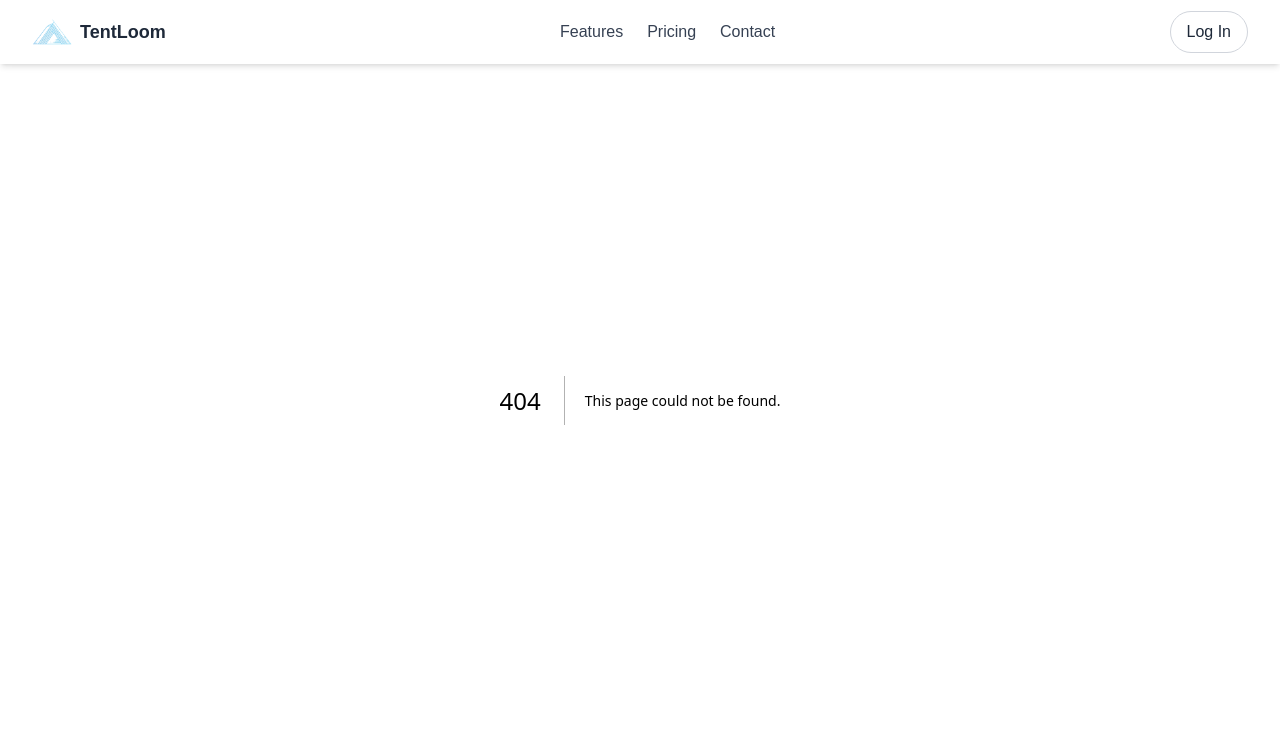
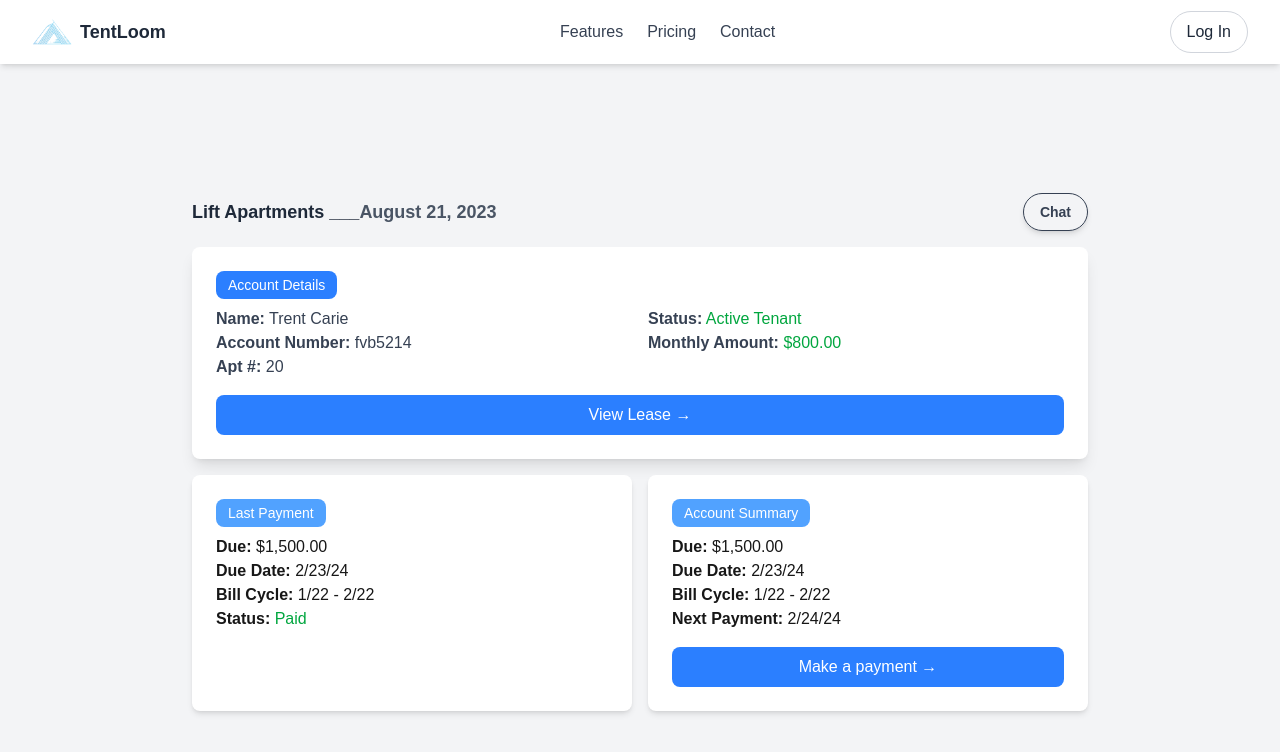
Before and after one commit to adnanfrd/Tenants-Transaction-System, a Next.js app: page /account in a window 1280 px wide. Before the commit this address had no page. Shown: the top 752 px of the page. Built offline with nearby package versions, Linux system fonts and the light colour scheme.

Commit message:
account details page

```diff
--- /dev/null
+++ b/src/app/account/page.tsx
@@ -0,0 +1,12 @@
+import AccountDetails from '@/components/AccountDetails'
+import React from 'react'
+
+const page = () => {
+  return (
+    <div>
+        <AccountDetails/>
+    </div>
+  )
+}
+
+export default page
--- /dev/null
+++ b/src/components/AccountDetails.tsx
@@ -0,0 +1,56 @@
+'use client';
+
+import React from 'react';
+
+const AccountDetails: React.FC = () => {
+    return (
+        <div className="flex min-h-screen items-center justify-center bg-gray-100 p-4 mt-10 pt-10">
+            <div className="w-full max-w-4xl space-y-4">
+                <div className="flex items-center justify-between text-lg font-semibold text-gray-800">
+                    <span>Lift Apartments ___<span className="text-gray-600">August 21, 2023</span></span>
+
+                    <div className="flex items-center space-x-4">
+
+                        <button className="rounded-full border px-4 py-2 text-sm text-gray-700 shadow-md transition hover:bg-gray-200">Chat</button>
+                    </div>
+                </div>
+
+                <div className="rounded-lg bg-white p-6 shadow-lg">
+                    <h2 className="mb-2 w-fit rounded-lg bg-blue-500 px-3 py-1 text-sm text-white">Account Details</h2>
+                    <div className="grid grid-cols-1 md:grid-cols-2 gap-4 text-gray-700">
+                        <div>
+                            <p><strong>Name:</strong> Trent Carie</p>
+                            <p><strong>Account Number:</strong> fvb5214</p>
+                            <p><strong>Apt #:</strong> 20</p>
+                        </div>
+                        <div>
+                            <p><strong>Status:</strong> <span className="text-green-600">Active Tenant</span></p>
+                            <p><strong>Monthly Amount:</strong> <span className="text-green-600">$800.00</span></p>
+                        </div>
+                    </div>
+                    <button className="mt-4 w-full rounded-lg bg-blue-500 px-4 py-2 text-white transition hover:bg-blue-600">View Lease →</button>
+                </div>
+
+                <div className="grid grid-cols-1 md:grid-cols-2 gap-4">
+                    <div className="rounded-lg bg-white p-6 shadow-md">
+                        <h3 className="mb-2 w-fit rounded-lg bg-blue-400 px-3 py-1 text-sm text-white">Last Payment</h3>
+                        <p><strong>Due:</strong> $1,500.00</p>
+                        <p><strong>Due Date:</strong> 2/23/24</p>
+                        <p><strong>Bill Cycle:</strong> 1/22 - 2/22</p>
+                        <p><strong>Status:</strong> <span className="text-green-600">Paid</span></p>
+                    </div>
+                    <div className="rounded-lg bg-white p-6 shadow-md">
+                        <h3 className="mb-2 w-fit rounded-lg bg-blue-400 px-3 py-1 text-sm text-white">Account Summary</h3>
+                        <p><strong>Due:</strong> $1,500.00</p>
+                        <p><strong>Due Date:</strong> 2/23/24</p>
+                        <p><strong>Bill Cycle:</strong> 1/22 - 2/22</p>
+                        <p><strong>Next Payment:</strong> 2/24/24</p>
+                        <button className="mt-4 w-full rounded-lg bg-blue-500 px-4 py-2 text-white transition hover:bg-blue-600">Make a payment →</button>
+                    </div>
+                </div>
+            </div>
+        </div>
+    );
+};
+
+export default AccountDetails;
--- a/src/components/ValidateForm.tsx
+++ b/src/components/ValidateForm.tsx
@@ -1,5 +1,6 @@
 'use client';
 
+import Link from "next/link";
 import { useState } from "react";
 
 export default function ValidateForm() {
@@ -46,10 +47,9 @@ export default function ValidateForm() {
                         />
                     </div>
                     <button
-                        type="submit"
-                        className="w-full rounded-lg bg-blue-500 px-4 py-2 text-white transition hover:bg-blue-600 focus:outline-none focus:ring focus:ring-blue-300"
+                        className="w-full rounded-lg bg-blue-500 px-4 py-2 text-white transition hover:bg-blue-600 focus:outline-none cursor-pointer focus:ring focus:ring-blue-300"
                     >
-                        Validate →
+                        <Link href="/account">Validate →</Link>
                     </button>
                 </form>
             </div>
```
